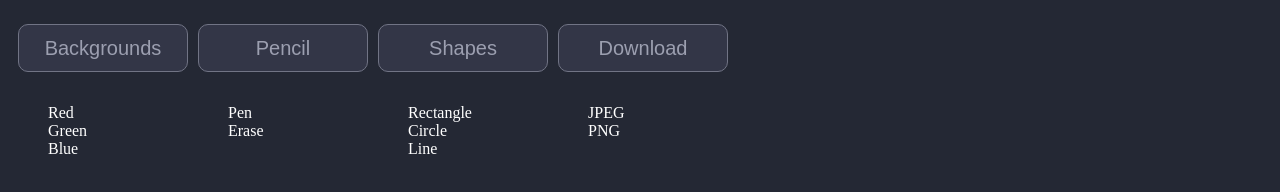
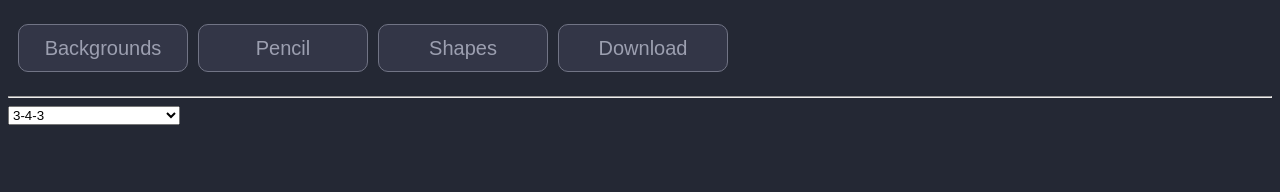
Before and after one commit to bekranker/tacticchanger-com-vanillaJSS, a plain HTML site: page HTML/index.html in a window 1280 px wide. Drawn offline with Linux system fonts and the light colour scheme.

Commit message:
yea I fck up

```diff
--- /dev/null
+++ b/CSS/canvas.css
@@ -0,0 +1,4 @@
+.canvas{
+  border: 1px solid black;
+  border-radius: 3px;
+}
--- a/CSS/nav-bar.css
+++ b/CSS/nav-bar.css
@@ -17,7 +17,7 @@
   height: 48px;
   background-color: var(--navbutton-color);
   color: var(--navbutton-text-color);
-  transition: background-color 125ms color 125ms;
+  transition: background-color 125ms, color 125ms;
   border: 1px solid #717485;
   border-radius: 10px;
   font-size: 20px;
@@ -29,5 +29,26 @@
   cursor: pointer;
   background-color: var(--navbutton-hover-color);
   color: var(--navbutton-text-hover-color);
-  transition: background-color 125ms color 125ms;
+  transition: background-color 125ms, color 125ms;
 }
+.element-of-nav-bar-panel{
+  display: none;
+  z-index: 2;
+  align-content: center;
+  top: 65px;
+  width: 170px;
+  height: 60px;
+  padding: 0px;
+  text-align: center;
+  list-style-type: None;
+  border-radius: 5px;
+  background-color: var(--navbutton-color);
+  color: var(--navbutton-text-color);
+  position: absolute;
+}
+.element-of-nav-bar-panel > li:hover{
+  border-radius: 2px;
+  cursor: pointer;
+  color: var(--navbutton-text-hover-color);
+  background-color: var(--navbutton-hover-color);
+}
--- a/HTML/index.html
+++ b/HTML/index.html
@@ -1,19 +1,26 @@
 <!DOCTYPE html>
 <html>
   <head>
+    <title>FM Tactic</title>
+    <link rel="icon" href="../favicon.ico" type="icon/x-icon">
     <link rel="stylesheet" href="../CSS/field.css">
     <link rel="stylesheet" href="../CSS/nav-bar.css">
+    <link rel="stylesheet" href="../CSS/canvas.css">
 
-    <title>FM Tactic</title>
   </head>
-  <body onload="CreateNavigationBar();">
+  <body onload="CreateNavigationBar(); createOptions();">
     <script src="../JS/index.js"></script>
     <script src="../JS/Vector2.js"></script>
+    <script src="../JS/Tactic/tactic_selection.js"></script>
+    <script src="../JS/Play Field/SoccerField.js"></script>
+
 
     <div class="navigation-bar"></div>
+    <hr>
 
-
-    <canvas width="1200" height="800" class="field"></canvas>
+    <select class="input-select-tactic" style="display: block;">
+    </select>
+    <div id="canvas-parent""></div>
   </body>
 </html>
 <!--
--- /dev/null
+++ b/JS/Play Field/SoccerField.js
@@ -0,0 +1,15 @@
+const BG_GREEN = '../../Images/Background_Green.png';
+function DrawCanvas(){
+
+  const canvas = document.createElement("canvas");
+  const ctx = canvas.getContext('2d');
+
+  const canvasParent = document.getElementById("canvas-parent");
+
+
+  canvas.width = 1200;
+  canvas.height = 800;
+  canvas.classList.add("canvas");
+  canvasParent.onload = canvasParent.appendChild(canvas);
+}
+document.getElementById("canvas-parent").onload = DrawCanvas();
--- /dev/null
+++ b/JS/Tactic/tactic_selection.js
@@ -0,0 +1,175 @@
+const datas = [
+  {
+    name: "3-4-3",
+    poses: [
+      { pos: new Vector2(-565, 376) },
+      { pos: new Vector2(-468, 240) },
+      { pos: new Vector2(-468, 365) },
+      { pos: new Vector2(-468, 520) },
+      { pos: new Vector2(-80, 50) },
+      { pos: new Vector2(-80, 280) },
+      { pos: new Vector2(-80, 470) },
+      { pos: new Vector2(-80, 707) },
+      { pos: new Vector2(488, 296) },
+      { pos: new Vector2(540, 388) },
+      { pos: new Vector2(488, 482) },
+    ],
+  },
+  {
+    name: "4-2-2-2 DOS OOS POKY",
+    poses: [
+      { pos: new Vector2(-565, 376) },
+      { pos: new Vector2(-463, 232) },
+      { pos: new Vector2(-468, 520) },
+      { pos: new Vector2(-292, 50) },
+      { pos: new Vector2(-306, 685) },
+      { pos: new Vector2(-285, 249) },
+      { pos: new Vector2(-285, 446) },
+      { pos: new Vector2(287, 230) },
+      { pos: new Vector2(287, 482) },
+      { pos: new Vector2(488, 296) },
+      { pos: new Vector2(488, 482) },
+    ],
+  },
+  {
+    name: "4-2-3-1 DOS OOS WIDE",
+    poses: [
+      { pos: new Vector2(-579, 376) },
+      { pos: new Vector2(-463, 232) },
+      { pos: new Vector2(-468, 498) },
+      { pos: new Vector2(-292, 50) },
+      { pos: new Vector2(-306, 685) },
+      { pos: new Vector2(-285, 249) },
+      { pos: new Vector2(-284, 446) },
+      { pos: new Vector2(278, 69) },
+      { pos: new Vector2(308, 360) },
+      { pos: new Vector2(289, 1080) },
+      { pos: new Vector2(540, 368) },
+    ],
+  },
+  {
+    name: "4-2-4 DOS WIDE",
+    poses: [
+      { pos: new Vector2(-579, 376) },
+      { pos: new Vector2(-463, 232) },
+      { pos: new Vector2(-468, 498) },
+      { pos: new Vector2(-292, 50) },
+      { pos: new Vector2(-306, 685) },
+      { pos: new Vector2(-285, 249) },
+      { pos: new Vector2(-284, 446) },
+      { pos: new Vector2(278, 69) },
+      { pos: new Vector2(289, 673) },
+      { pos: new Vector2(537, 329) },
+      { pos: new Vector2(540, 416) },
+    ],
+  },
+  {
+    name: "4-3-2-1 DOS COS POKY",
+    poses: [
+      { pos: new Vector2(-579, 376) },
+      { pos: new Vector2(-463, 232) },
+      { pos: new Vector2(-468, 498) },
+      { pos: new Vector2(-292, 50) },
+      { pos: new Vector2(-306, 685) },
+      { pos: new Vector2(-291, 356) },
+      { pos: new Vector2(-81, 439) },
+      { pos: new Vector2(-81, 262) },
+      { pos: new Vector2(287, 230) },
+      { pos: new Vector2(309, 504) },
+      { pos: new Vector2(540, 368) },
+    ],
+  },
+  {
+    name: "4-3-3 DOS WIDE",
+    poses: [
+      { pos: new Vector2(-579, 376) },
+      { pos: new Vector2(-463, 232) },
+      { pos: new Vector2(-468, 498) },
+      { pos: new Vector2(-292, 50) },
+      { pos: new Vector2(-306, 685) },
+      { pos: new Vector2(-291, 356) },
+      { pos: new Vector2(-81, 439) },
+      { pos: new Vector2(-81, 262) },
+      { pos: new Vector2(278, 69) },
+      { pos: new Vector2(289, 673) },
+      { pos: new Vector2(540, 368) },
+    ],
+  },
+  {
+    name: "4-4-2",
+    poses: [
+      { pos: new Vector2(-579, 376) },
+      { pos: new Vector2(-463, 232) },
+      { pos: new Vector2(-468, 498) },
+      { pos: new Vector2(-310, 50) },
+      { pos: new Vector2(-302, 685) },
+      { pos: new Vector2(-71, 687) },
+      { pos: new Vector2(-82, 52) },
+      { pos: new Vector2(-81, 439) },
+      { pos: new Vector2(-81, 262) },
+      { pos: new Vector2(537, 329) },
+      { pos: new Vector2(540, 416) },
+    ],
+  },
+  {
+    name: "4-4-2 DIOMAND POKY",
+    poses: [
+      { pos: new Vector2(-579, 376) },
+      { pos: new Vector2(-463, 232) },
+      { pos: new Vector2(-468, 498) },
+      { pos: new Vector2(-292, 50) },
+      { pos: new Vector2(-306, 685) },
+      { pos: new Vector2(-81, 439) },
+      { pos: new Vector2(-81, 262) },
+      { pos: new Vector2(-291, 356) },
+      { pos: new Vector2(537, 329) },
+      { pos: new Vector2(308, 360) },
+      { pos: new Vector2(540, 416) },
+    ],
+  },
+  {
+    name: "5-2-1-2 DOS OOS",
+    poses: [
+      { pos: new Vector2(-579, 376) },
+      { pos: new Vector2(-463, 232) },
+      { pos: new Vector2(-468, 498) },
+      { pos: new Vector2(-464, 343) },
+      { pos: new Vector2(-292, 50) },
+      { pos: new Vector2(-306, 685) },
+      { pos: new Vector2(-285, 249) },
+      { pos: new Vector2(-285, 446) },
+      { pos: new Vector2(308, 360) },
+      { pos: new Vector2(537, 329) },
+      { pos: new Vector2(540, 416) },
+    ],
+  },
+  {
+    name: "5-2-2-1 DOS OOS",
+    poses: [
+      { pos: new Vector2(-579, 376) },
+      { pos: new Vector2(-463, 232) },
+      { pos: new Vector2(-468, 498) },
+      { pos: new Vector2(-464, 343) },
+      { pos: new Vector2(-292, 50) },
+      { pos: new Vector2(-306, 685) },
+      { pos: new Vector2(-285, 249) },
+      { pos: new Vector2(-285, 446) },
+      { pos: new Vector2(287, 230) },
+      { pos: new Vector2(309, 504) },
+      { pos: new Vector2(540, 368) },
+    ],
+  },
+];
+
+
+
+
+function createOptions(){
+  const parent = document.querySelector(".input-select-tactic");
+
+  datas.forEach(data => {
+    let newOption = document.createElement("option");
+    newOption.innerHTML = `${data.name}`;
+    parent.appendChild(newOption);
+  });
+}
--- a/JS/index.js
+++ b/JS/index.js
@@ -65,8 +65,9 @@ const Elements = [
   },
 ];
 
-
-
+/* This lines of code just creating navigation buttons and panel's inside that buttons.
+If you want to change some data (name, panel item's names etc.) check the @Elements variable
+*/
 function CreateNavigationBar(){
   const parentNavDiv = document.querySelector(".navigation-bar");
 
@@ -81,24 +82,26 @@ function CreateNavigationBar(){
 
     newButton.innerHTML = `${element.name}`;
     parentDivOfButtonAndPanel.appendChild(newButton);
-
-    createLists(parentDivOfButtonAndPanel, element);
+    createLists(parentDivOfButtonAndPanel, element, parentDivOfButtonAndPanel);
   });
 }
 //element is the array that we take from buttons object props.
-function createLists(Parent, element){
+function createLists(parent, element, button){
   let newUl = document.createElement("ul");
-  newUl.style.listStyleType = "None";
-  newUl.style.color = "#ffffff";
-  newUl.style.position = "relative";
+  newUl.classList.add("element-of-nav-bar-panel");
   for(let i = 0; i < element.panelItems.length; i++){
     let newLi = document.createElement("li");
     newLi.id = `${element.panelItems[i].name}-panel-item-${i}`;
     newLi.innerHTML = `${element.panelItems[i].name}`;
     newUl.appendChild(newLi);
   }
-  Parent.appendChild(newUl);
+  button.onmouseenter = ()=>navBarEnter(newUl);
+  button.onmouseleave = ()=>navBarExit(newUl);
+  parent.appendChild(newUl);
 }
-function navBarEnter(){
-
+function navBarEnter(panel){
+  panel.style.display = "block";
 }
+function navBarExit(panel){
+  panel.style.display = "none";
+}
```
Also changed, not shown: JS/AnimationHandler.js (deleted, +0 -17 lines), JS/renderListener.js (deleted, +0 -15 lines), Images/Background_Green.png (added), Images/Background_White.png (added), favicon.ico (added), 1 other file.
